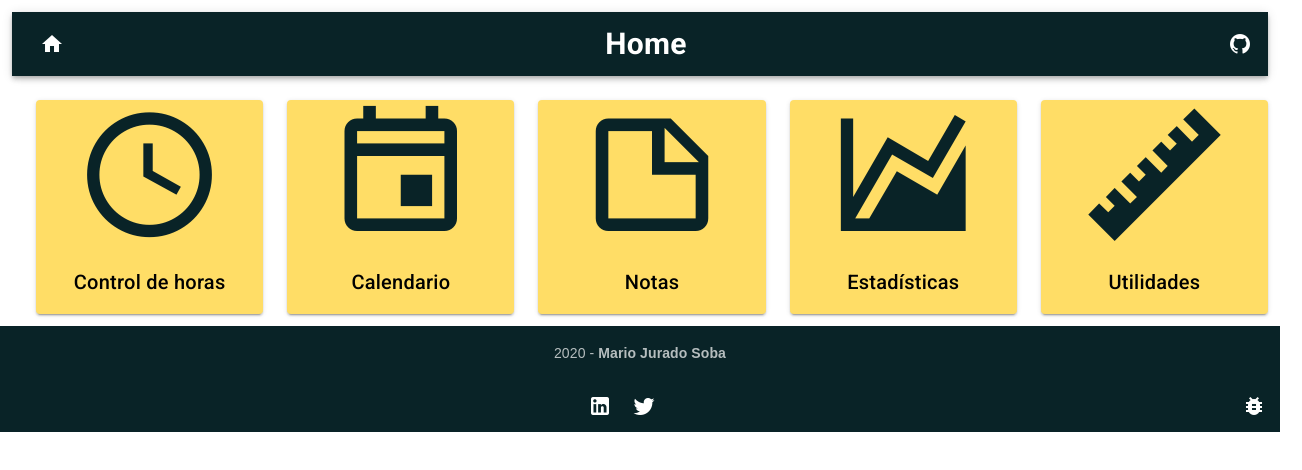
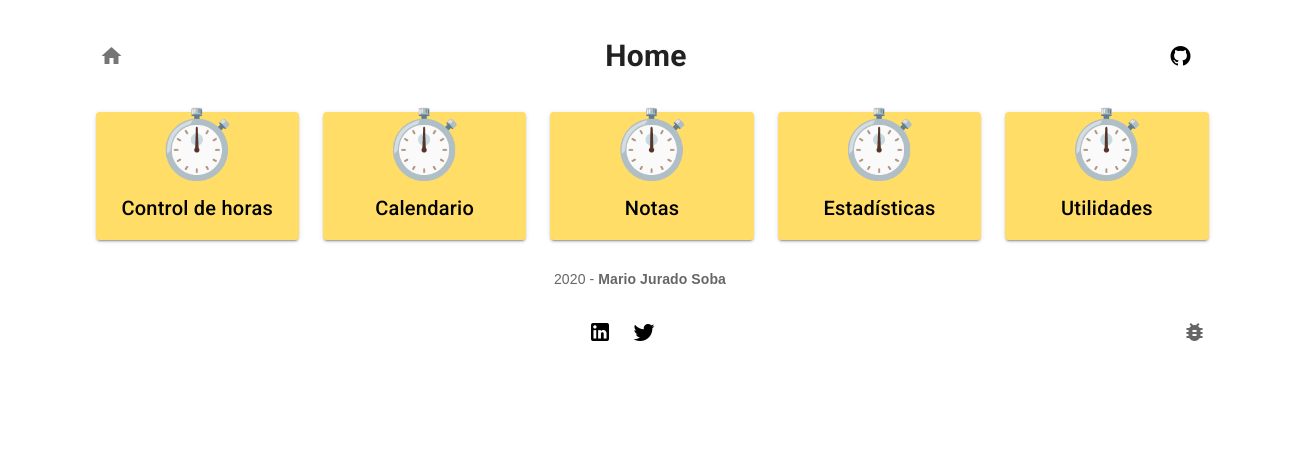
Before and after one commit to Mario2403/UtilsWeb, a Vue app: page /#/ in a window 1280 px wide. Shown: the top 470 px of the page, 1302 px wide, since content can reach past the window. Built offline with nearby package versions, Linux system fonts and the light colour scheme.

Commit message:
Cambio de colores y centrado de la aplicacion

```diff
--- a/src/App.vue
+++ b/src/App.vue
@@ -1,11 +1,15 @@
 <template>
-  <div>
-    <title>UtilsWeb</title>
+<div >
+   <title>UtilsWeb</title>
+   <v-container>
+    <v-layout justify-center>
+                <v-flex class="text-xs-center">
+
     <v-app>
-      <v-container fluid>
-        <v-row >
+      <v-container >
+        <v-row class = "d-flex" width="400">
           <v-col>
-        <BarraSuperior title="Calendario" />
+        <BarraSuperior />
           </v-col>
         </v-row>
         <v-row >
@@ -19,6 +23,10 @@
       </v-container>
       <Footer />
     </v-app>
+                </v-flex>
+    </v-layout>
+   </v-container>
+
   </div>
 </template>
 
@@ -46,5 +54,11 @@ export default {
 };
 </script>
 
-<style lang="scss">
+<style >
+#div {
+  position: fixed;
+  top: 50%;
+  left: 50%;
+  transform: translate(-50%, -50%);
+}
 </style>
--- a/src/components/BarraSuperior.vue
+++ b/src/components/BarraSuperior.vue
@@ -1,6 +1,6 @@
 <template>
   <div>
-    <v-app-bar color="#092327" dark>
+    <v-app-bar elevation="0" color="#FFFFFF" >
       <router-link :to="{name: 'Home'}">
         <v-btn icon>
           <v-icon>mdi-home</v-icon>
@@ -8,12 +8,12 @@
       </router-link>
       <v-spacer />
       <v-toolbar-title light class="title">
-        <h2>{{ title }}</h2>
+        <h2>{{ title }} </h2>
       </v-toolbar-title>
 
       <v-spacer />
       <v-btn icon href="https://github.com/Mario2403/UtilsWeb">
-        <v-icon color="#FFFFFF">mdi-github</v-icon>
+        <v-icon color="#000000">mdi-github</v-icon>
       </v-btn>
     </v-app-bar>
   </div>
--- a/src/components/Footer.vue
+++ b/src/components/Footer.vue
@@ -2,27 +2,27 @@
   <div>
       <Modal v-if="showModal" @close="showModal = false"></Modal>
 
-    <v-footer padless color="#092327">
+    <v-footer padless color="#FFFFFF">
 
-      <v-card flat tile dark color="#092327" width="100%" class="year-and-name">
+      <v-card flat tile color="#FFFFFF" width="100%" class="year-and-name">
         <v-card-text>
           {{ new Date().getFullYear() }} -
           <strong>Mario Jurado Soba</strong>
         </v-card-text>
       </v-card>
-      <v-card flat tile color="#092327" width="100%">
+      <v-card flat tile color="#FFFFFF" width="100%">
 
         <v-card-actions>
           <v-spacer />
 
           <v-btn v-for="icon in icons" :key="icon.name" icon>
-            <v-icon size="24px" color="#FFFFFF">{{ icon.icon }}</v-icon>
+            <v-icon size="24px" color="#000000">{{ icon.icon }}</v-icon>
           </v-btn>
 
           <v-spacer />
 
           <v-btn icon id="show-modal" @click="showModal = true" class="bug-icon">
-            <v-icon size="24px" color="#FFFFFF">mdi-bug</v-icon>
+            <v-icon size="24px" color="#666666">mdi-bug</v-icon>
           </v-btn>
         </v-card-actions>
       </v-card>
@@ -60,7 +60,7 @@ export default {
   color: "#092327";
 }
 .year-and-name {
-  color: white;
+  color: black;
   font-family: Avenir, Arial, Helvetica, sans-serif;
   size: 10pt;
   text-align: center;
--- a/src/views/Home.vue
+++ b/src/views/Home.vue
@@ -1,19 +1,14 @@
 <template>
   <div>
     <v-row>
-      <v-col :key="card.title" v-for="card in cards">
-        <v-hover
-        v-slot:default="{ hover }"
+      <v-col :key="card" v-for="card in cards">
 
-      >
-        <v-card display color="#FFDD66" :elevation="hover?20:2" max-width="400" class="d-flex flex-column  menu-card ">
-          <v-icon size="150" color="#092327">{{card.icon}}</v-icon>
+        <v-card display color="#FFDD66" max-width="400" heigth="900" class="d-flex flex-column arrow menu-card">
+          <!-- <v-icon size="150" color="#092327">{{card.icon}}</v-icon> -->
+         <v-card-title class= "icono justify-center card-title">⏱️</v-card-title>
 
           <v-card-title class="justify-center card-title">{{card.title}}</v-card-title>
-          <!-- <v-card-subtitle>Subtitulo de la tarjeta</v-card-subtitle>
-          <v-card-text>Textro de la tarjeta</v-card-text> -->
         </v-card>
-        </v-hover>
       </v-col>
     </v-row>
   </div>
@@ -43,7 +38,7 @@ export default {
 <style scoped>
 .menu-card {
   height: 100%;
-
+  max-width: 25%;
   max-height: 400px;
 }
 .menu-card:hover{
@@ -52,4 +47,16 @@ export default {
 .card-title{
   color:black;
 }
+.icono{
+  font-size: 50pt
+}
+
+.arrow {
+  position: relative;
+  top: 0;
+  transition: top ease 0.5s;
+}
+.arrow:hover {
+  top: -10px;
+}
 </style>
```
